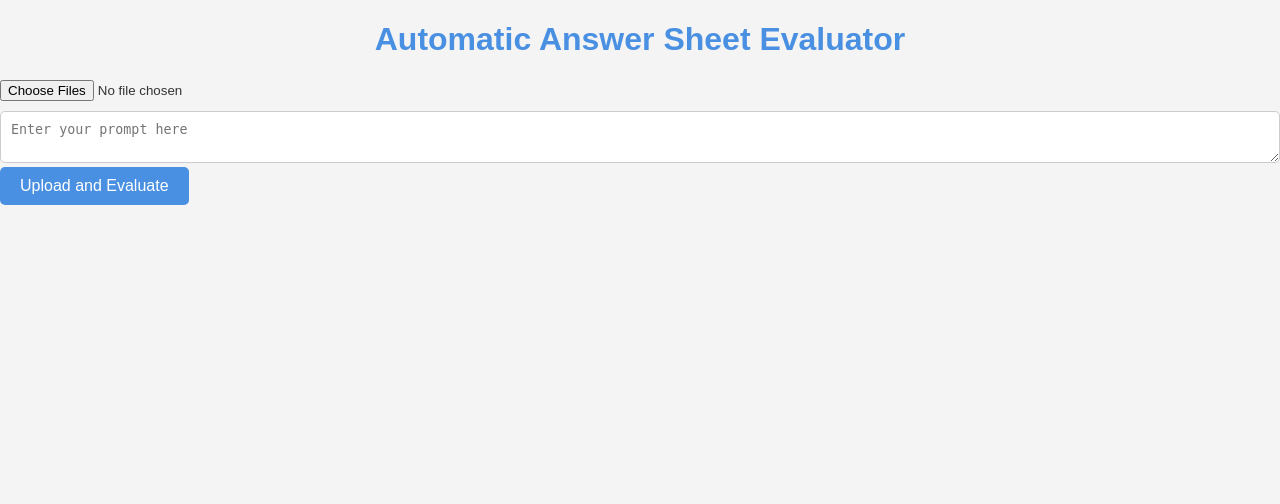
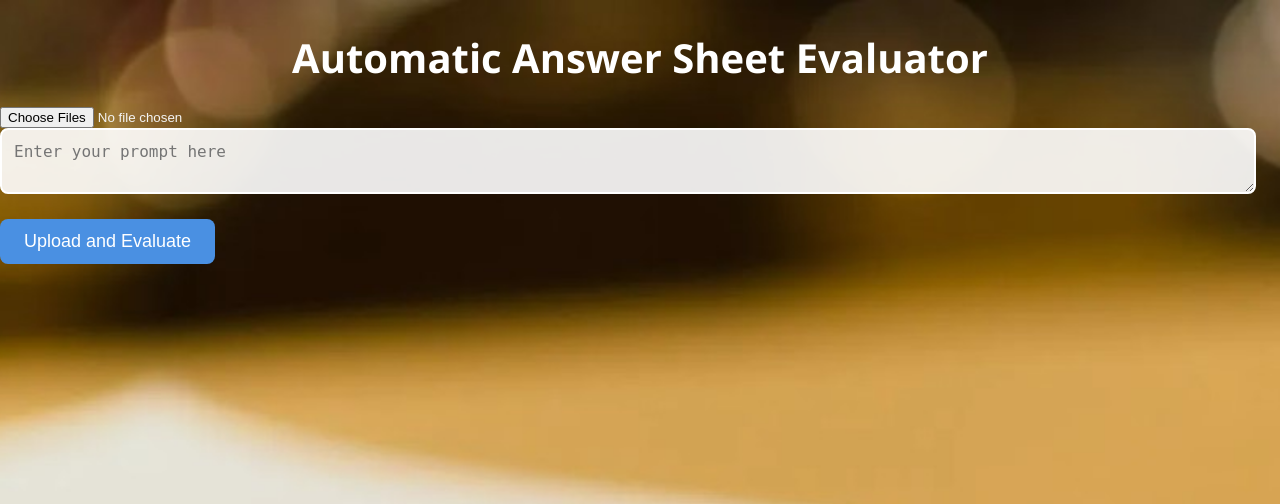
Before and after one commit to Aarathi1535/Android-App, a Flask app: page / in a window 1280 px wide. Shown: the top 504 px of the page. Run offline with Flask 3, Linux system fonts and the light colour scheme.

Commit message:
Update styles.css

```diff
--- a/static/styles.css
+++ b/static/styles.css
@@ -1,55 +1,74 @@
+/* General body styles */
 body {
-    font-family: Arial, sans-serif;
-    background-color: #f4f4f4;
-    color: #333;
+    font-family: 'Segoe UI', Tahoma, Geneva, Verdana, sans-serif;
+    background-image: url('/static/answer_sheet_bg.jpg');
+    background-size: cover;
+    background-position: center;
+    background-attachment: fixed;
+    color: #f4f4f4;
     margin: 0;
     padding: 0;
 }
+
+/* Title styles */
 h1 {
-    color: #4a90e2;
+    color: #ffffff;
     text-align: center;
+    font-size: 2.5rem;
+    margin-top: 30px;
+    margin-bottom: 20px;
 }
+
+/* Main container styles */
 .stApp {
     padding: 20px;
+    background-color: rgba(0, 0, 0, 0.6); /* Semi-transparent background for contrast */
+    border-radius: 10px;
+    box-shadow: 0 4px 8px rgba(0, 0, 0, 0.3);
+    max-width: 800px;
+    margin: auto;
 }
-.stApp {
-    background-image: url('/static/answer_sheet_bg.jpg');
-    background-size: cover;
-    background-repeat: no-repeat;
-}
-input[type="text"] {
-    border: 1px solid #ccc;
-    padding: 10px;
-    border-radius: 5px;
-    width: 100%;
+
+/* Input styles */
+input[type="text"], textarea {
+    border: 2px solid #ffffff;
+    padding: 12px;
+    border-radius: 8px;
+    width: calc(100% - 24px);
     box-sizing: border-box;
     margin-bottom: 20px;
+    background-color: rgba(255, 255, 255, 0.9);
+    color: #333;
+    font-size: 16px;
 }
+
+/* Button styles */
 button {
     background-color: #4a90e2;
-    color: #fff;
+    color: #ffffff;
     border: none;
-    padding: 10px 20px;
-    border-radius: 5px;
+    padding: 12px 24px;
+    border-radius: 8px;
     cursor: pointer;
-    font-size: 16px;
+    font-size: 18px;
+    transition: background-color 0.3s ease;
 }
+
 button:hover {
     background-color: #357ABD;
 }
-textarea {
-    border: 1px solid #ccc;
-    padding: 10px;
-    border-radius: 5px;
-    width: 100%;
-    box-sizing: border-box;
-    margin-top: 10px;
+
+/* Error and success messages */
+.stError {
+    color: #ff4d4d;
+    font-weight: bold;
+    font-size: 18px;
+    margin-bottom: 20px;
 }
-.stError {
-    color: red;
+
+.stSuccess {
+    color: #4CAF50;
     font-weight: bold;
+    font-size: 18px;
+    margin-bottom: 20px;
 }
-.stSuccess {
-    color: green;
-    font-weight: bold;
-}
```
